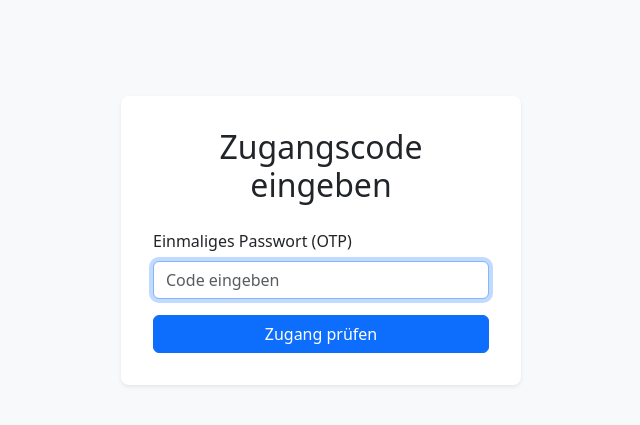
After one commit to AlexKV-tech/C-Tester, a Python web app: template templates/form_auth.html in a window 1280 px wide. The commit adds this page. Shown: the top 425 px of the page, without its empty margins (319-959 px from the left). Run offline with Jinja, Linux system fonts and the light colour scheme; the template is opened without the code that fills it, so the values that code supplies are empty; some libraries are stand-ins or nearby versions.

Commit message:
test authorization in progress

```diff
--- a/static/scripts/ctest_gen.js
+++ b/static/scripts/ctest_gen.js
@@ -27,6 +27,7 @@ async function generateCTest() {
         document.getElementById("testLink").textContent = fullLink;
         document.getElementById("generatedLink").style.display = "block";
         document.getElementById("outputText").textContent = data.ctest_text;
+        document.getElementById("OTP").textContent = data.code;
 
     } catch (error) {
         console.error(error);
--- a/templates/ctest_form.html
+++ b/templates/ctest_form.html
@@ -10,6 +10,7 @@
 </head>
 
 <body>
+
     <div class="container py-5">
         <div class="d-flex justify-content-end mb-3">
             <button id="themeToggle" class="btn btn-outline-light">
--- /dev/null
+++ b/templates/form_auth.html
@@ -0,0 +1,72 @@
+<!DOCTYPE html>
+<html lang="de">
+
+<head>
+    <meta charset="UTF-8" />
+    <title>Test Zugang - Autorisierung</title>
+    <link href="https://cdnjs.cloudflare.com/ajax/libs/bootstrap/5.3.0/css/bootstrap.min.css" rel="stylesheet" />
+    <style>
+        /* Custom CSS for the authorization form */
+        body {
+            background-color: #f8f9fa;
+        }
+
+        .auth-container {
+            max-width: 400px;
+            margin: 6rem auto;
+            padding: 2rem;
+            background: white;
+            border-radius: 0.5rem;
+            box-shadow: 0 0 15px rgba(0, 0, 0, 0.1);
+        }
+    </style>
+</head>
+
+<body>
+    <div class="auth-container shadow-sm">
+        <h2 class="mb-4 text-center">Zugangscode eingeben</h2>
+
+        {% if error %}
+        <div class="alert alert-danger" role="alert">
+            {{ error }}
+        </div>
+        {% endif %}
+
+        <form method="post" id="otpForm" novalidate>
+            <div class="mb-3">
+                <label for="code" class="form-label">Einmaliges Passwort (OTP)</label>
+                <input type="text" class="form-control" id="code" name="code" placeholder="Code eingeben" required
+                    maxlength="20" autocomplete="off" autofocus />
+                <div class="invalid-feedback">
+                    Bitte geben Sie den Zugangscode ein.
+                </div>
+            </div>
+
+            <button type="submit" class="btn btn-primary w-100" id="submitBtn">
+                Zugang prüfen
+            </button>
+        </form>
+    </div>
+
+    <script src="https://cdnjs.cloudflare.com/ajax/libs/bootstrap/5.3.0/js/bootstrap.bundle.min.js"></script>
+    <script>
+        (() => {
+            'use strict';
+
+            const form = document.getElementById('otpForm');
+            form.addEventListener(
+                'submit',
+                event => {
+                    if (!form.checkValidity()) {
+                        event.preventDefault();
+                        event.stopPropagation();
+                    }
+                    form.classList.add('was-validated');
+                },
+                false
+            );
+        })();
+    </script>
+</body>
+
+</html>
--- a/templates/index.html
+++ b/templates/index.html
@@ -124,6 +124,8 @@
             <i class="bi bi-link-45deg me-2"></i>
             Ihr C-Test-Link:
             <a id="testLink" href="#" class="text-white fw-bold" target="_blank"></a>
+            Passwort für Student:
+            <a id="OTP" class="text-white fw-bold" target="_blank"></a>
         </div>
     </div>
     <script src="https://cdnjs.cloudflare.com/ajax/libs/bootstrap/5.3.0/js/bootstrap.bundle.min.js"></script>
```
Also changed, not shown: form_gen.py (+20 -1 lines), models.py (+9 -8 lines), test_gen.py (+7 -1 lines).
